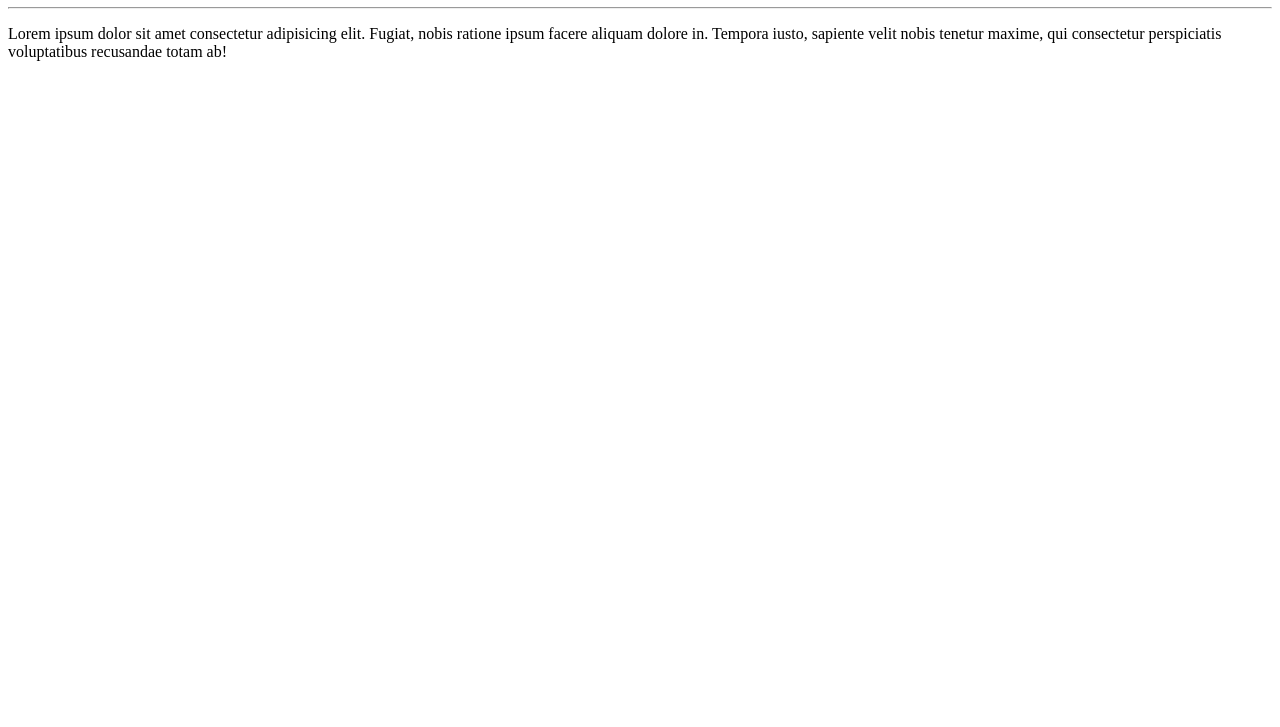
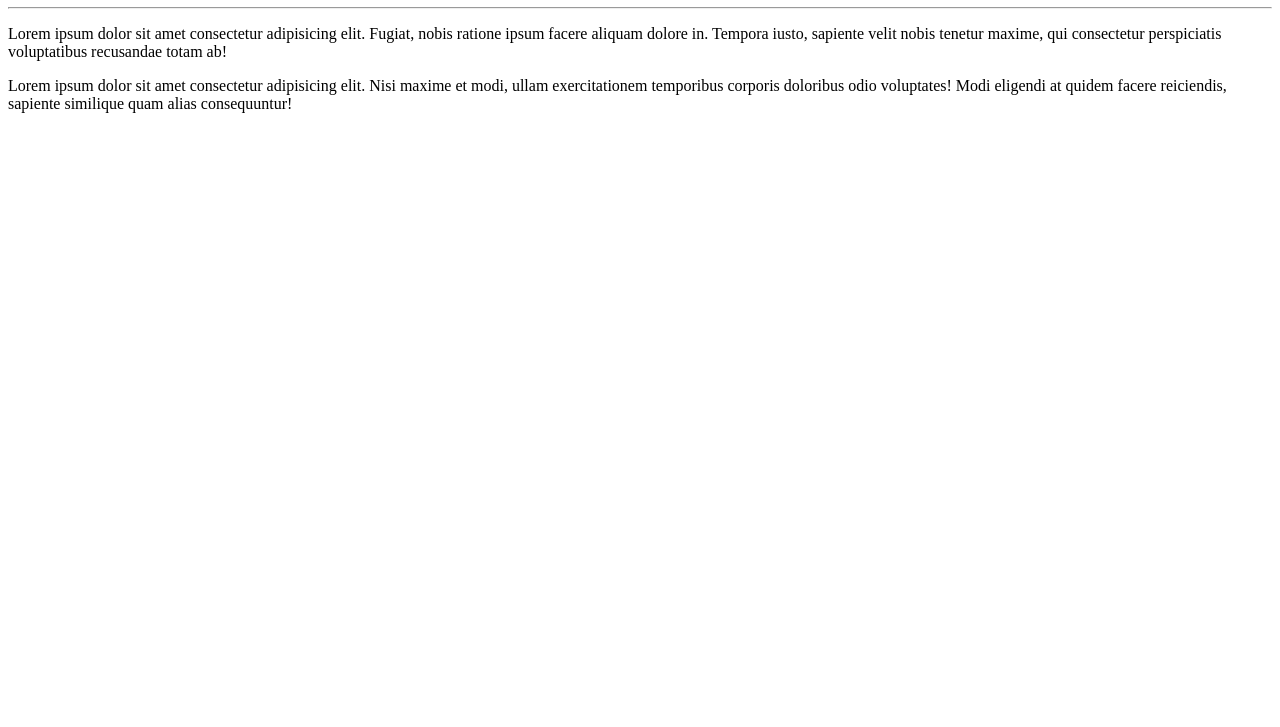
Before and after one commit to thaysachelle/Ola-Mundo, a plain HTML site: page site-exemplo/index.html in a window 1280 px wide. Shown: the part 73-800 px from the top of the page. Drawn offline with Linux system fonts and the light colour scheme.

Commit message:
adicionei um parágrafo

```diff
--- a/site-exemplo/index.html
+++ b/site-exemplo/index.html
@@ -9,6 +9,7 @@
     <h1>Olá, Mundo!</h1>
 <hr>
     <p>Lorem ipsum dolor sit amet consectetur adipisicing elit. Fugiat, nobis ratione ipsum facere aliquam dolore in. Tempora iusto, sapiente velit nobis tenetur maxime, qui consectetur perspiciatis voluptatibus recusandae totam ab!</p>
+    <p>Lorem ipsum dolor sit amet consectetur adipisicing elit. Nisi maxime et modi, ullam exercitationem temporibus corporis doloribus odio voluptates! Modi eligendi at quidem facere reiciendis, sapiente similique quam alias consequuntur!</p>
 
 
 </body>
```
